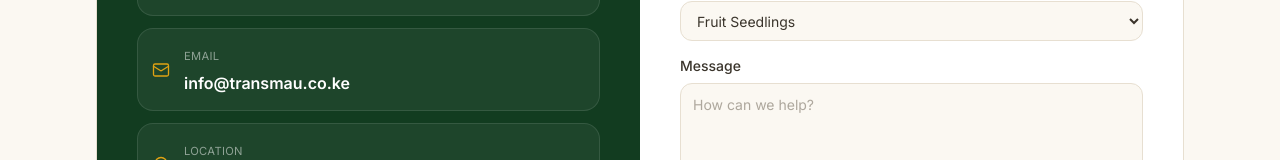
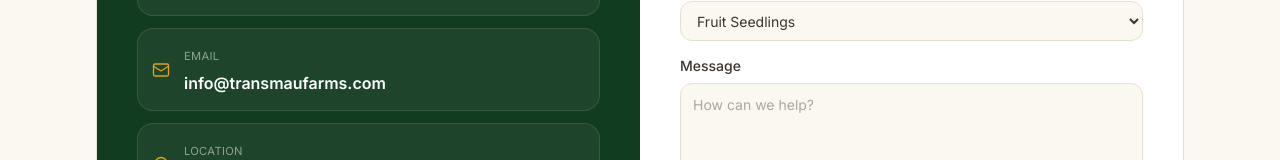
Before and after one commit to chelulebildad-hub/Transmau, a React (Vite) app: page /contact in a window 1280 px wide. Shown: the part 787-947 px from the top of the page. Built offline with nearby package versions, Linux system fonts and the light colour scheme.

Commit message:
changetitle

```diff
--- a/src/components/sections/Contact.jsx
+++ b/src/components/sections/Contact.jsx
@@ -59,7 +59,7 @@
                         Email
                       </div>
                       <div className="text-base font-semibold">
-                        info@transmau.co.ke
+                        info@transmaufarms.com
                       </div>
                     </div>
                   </a>
```
